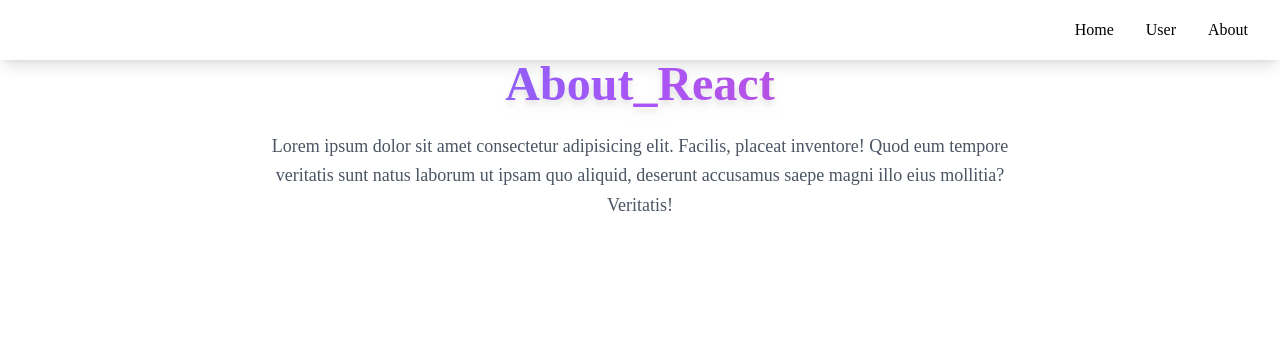
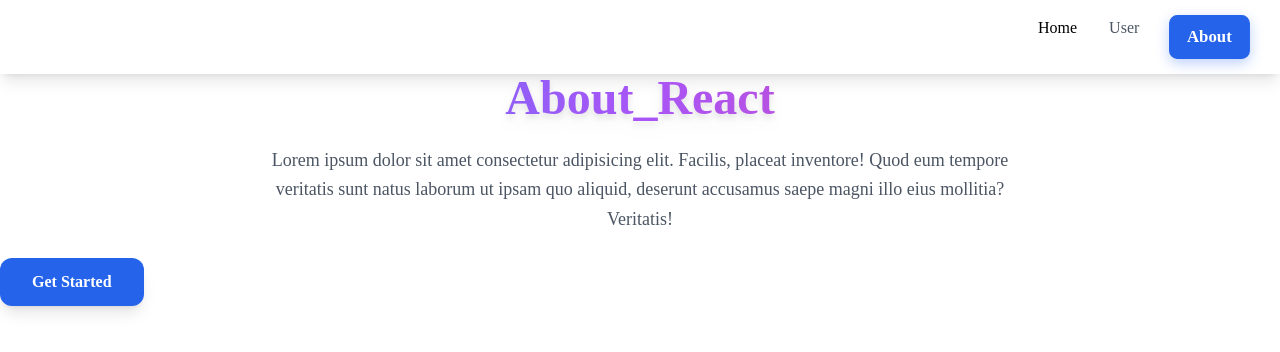
Before and after one commit to Om101101/react_js_learn, a React (Vite) app: page /about in a window 1280 px wide. Shown: the top 352 px of the page. Built offline with nearby package versions, Linux system fonts and the light colour scheme.

Commit message:
add navlink with style function arrow

```diff
--- a/App5.jsx
+++ b/App5.jsx
@@ -1,6 +1,6 @@
 import React from "react";
 // import React_JS_ from "./src/Componets/React_JS_Routing";
-import { Link, Route, Routes } from "react-router-dom";
+import { Link, NavLink, Route, Routes } from "react-router-dom";
 import React_JS_Routing from "./src/Componets/React_JS_Routing";
 import User_Routes from "./src/Componets/User_Routes";
 import About_Routes from "./src/Componets/About_Routes";
@@ -13,26 +13,51 @@ function App5() {
         <h1 className="text-white text-xl font-bold tracking-wide">MyApp</h1>
 
         <div className="flex gap-8">
-          <Link
+          <NavLink
+            style={(e) => {
+              return {
+                color: e.isActive ? "Red" : "",
+              };
+            }}
             to="/"
             className="text-gray-300 hover:text-white hover:border-b-2 hover:border-blue-500 transition-all duration-300"
           >
             Home
-          </Link>
+          </NavLink>
 
-          <Link
+          <NavLink
             to="/user"
+            style={({ isActive }) => ({
+              color: isActive ? "#2563eb" : "#4b5563",
+              fontWeight: isActive ? "600" : "400",
+              borderBottom: isActive ? "2px solid #2563eb" : "none",
+              paddingBottom: "4px",
+              transition: "all 0.3s ease",
+            })}
             className="text-gray-300 hover:text-white hover:border-b-2 hover:border-blue-500 transition-all duration-300"
           >
             User
-          </Link>
+          </NavLink>
 
-          <Link
+          <NavLink
             to="/about"
+            style={({ isActive }) => ({
+              color: isActive ? "#ffffff" : "#4b5563",
+              backgroundColor: isActive ? "#2563eb" : "transparent",
+              fontWeight: isActive ? "600" : "500",
+              padding: "8px 16px",
+              borderRadius: "8px",
+              border: isActive ? "1px solid #2563eb" : "1px solid transparent",
+              boxShadow: isActive
+                ? "0 4px 12px rgba(37, 99, 235, 0.3)"
+                : "none",
+              transform: isActive ? "scale(1.05)" : "scale(1)",
+              transition: "all 0.3s ease",
+            })}
             className="text-gray-300 hover:text-white hover:border-b-2 hover:border-blue-500 transition-all duration-300"
           >
             About
-          </Link>
+          </NavLink>
         </div>
       </nav>
       <Routes>
--- a/src/Componets/About_Routes.jsx
+++ b/src/Componets/About_Routes.jsx
@@ -12,6 +12,9 @@ function About_Routes() {
         ipsam quo aliquid, deserunt accusamus saepe magni illo eius mollitia?
         Veritatis!
       </p>
+      <button className="mt-6 px-8 py-3 bg-blue-600 text-white font-semibold rounded-xl shadow-lg hover:bg-blue-700 hover:scale-105 transition duration-300">
+        Get Started
+      </button>
     </div>
   );
 }
--- a/src/Componets/React_JS_Routing.jsx
+++ b/src/Componets/React_JS_Routing.jsx
@@ -18,6 +18,9 @@ function React_JS_Routing() {
         incidunt voluptatibus libero error? Laboriosam suscipit modi qui
         cupiditate similique voluptates omnis alias.
       </p>
+      <button className="mt-6 px-8 py-3 bg-blue-600 text-white font-semibold rounded-xl shadow-lg hover:bg-blue-700 hover:scale-105 transition duration-300">
+        Get Started
+      </button>
     </div>
   );
 }
--- a/src/Componets/User_Routes.jsx
+++ b/src/Componets/User_Routes.jsx
@@ -14,6 +14,9 @@ function User_Routes() {
         provident nam! Ullam illum nesciunt doloribus natus iste? Libero, iste
         perspiciatis?
       </p>
+       <button className="mt-6 px-8 py-3 bg-blue-600 text-white font-semibold rounded-xl shadow-lg hover:bg-blue-700 hover:scale-105 transition duration-300">
+    Get Started
+  </button>
     </div>
   );
 }
```
